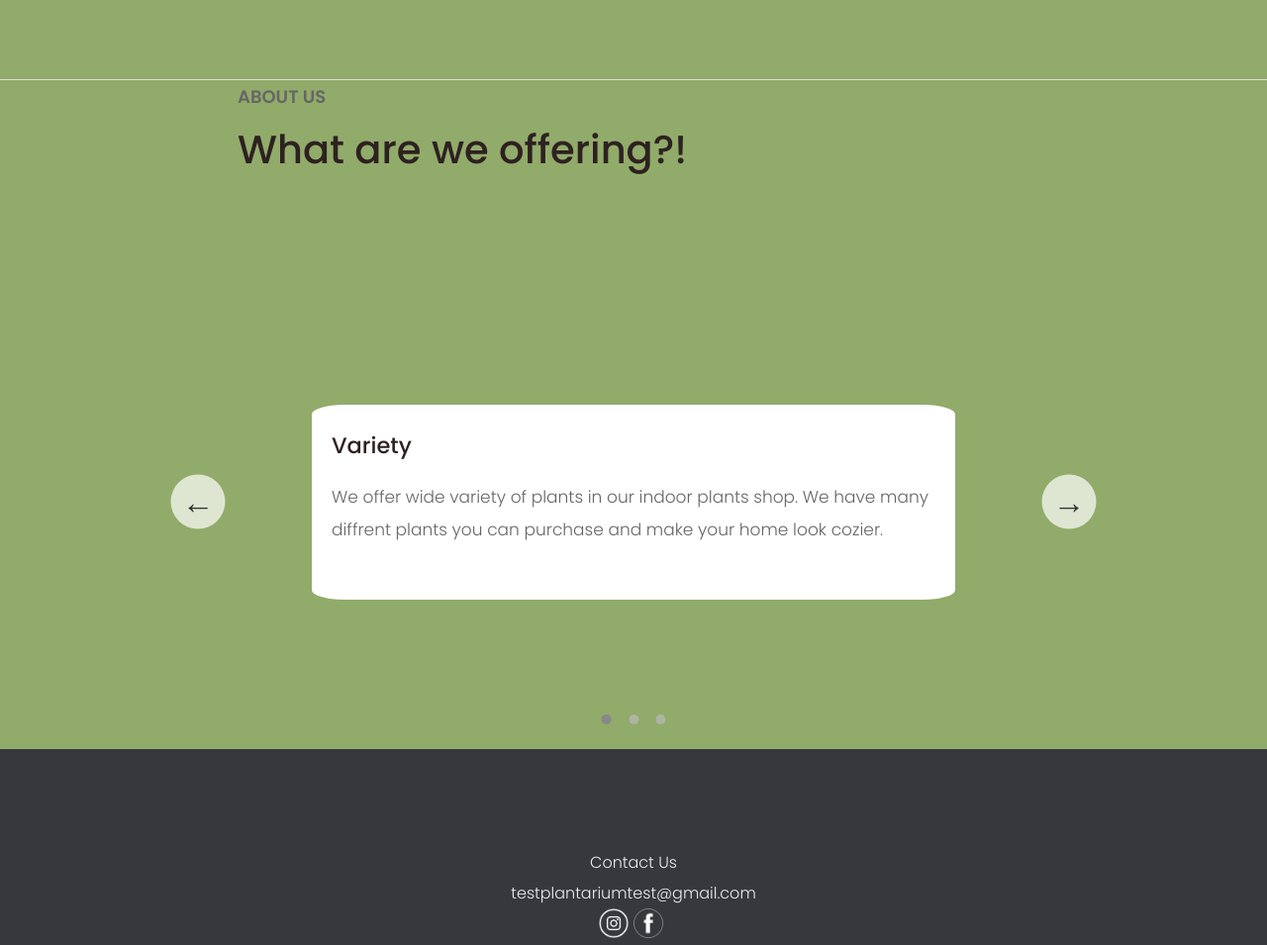
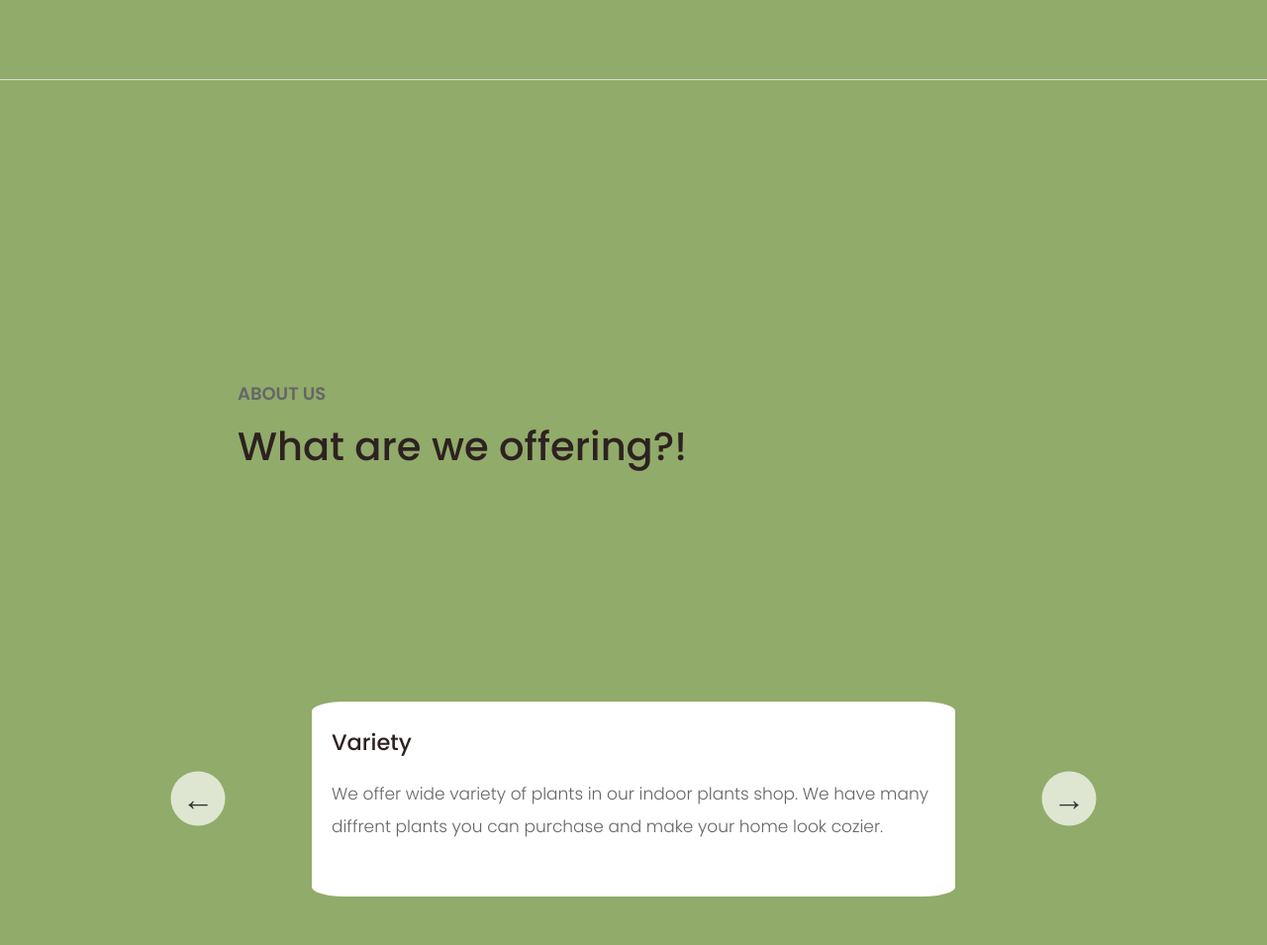
Before and after one commit to hella753/Plantarium-js, a website: page index.html in a window 1280 px wide. Shown: the part 920-1875 px from the top of the page at 99% size. Drawn offline with Linux system fonts and the light colour scheme.

Commit message:
Update style.css

```diff
--- a/style.css
+++ b/style.css
@@ -33,7 +33,7 @@ body {
 
 /* GENERAL ELEMENTS */
 #section--1 {
-  padding: 0rem 0rem;
+  padding: 30rem 0rem;
   margin-top: 20rem;
   border-top: 1px solid #ddd;
   transition: transform 1s, opacity 1s;
```
